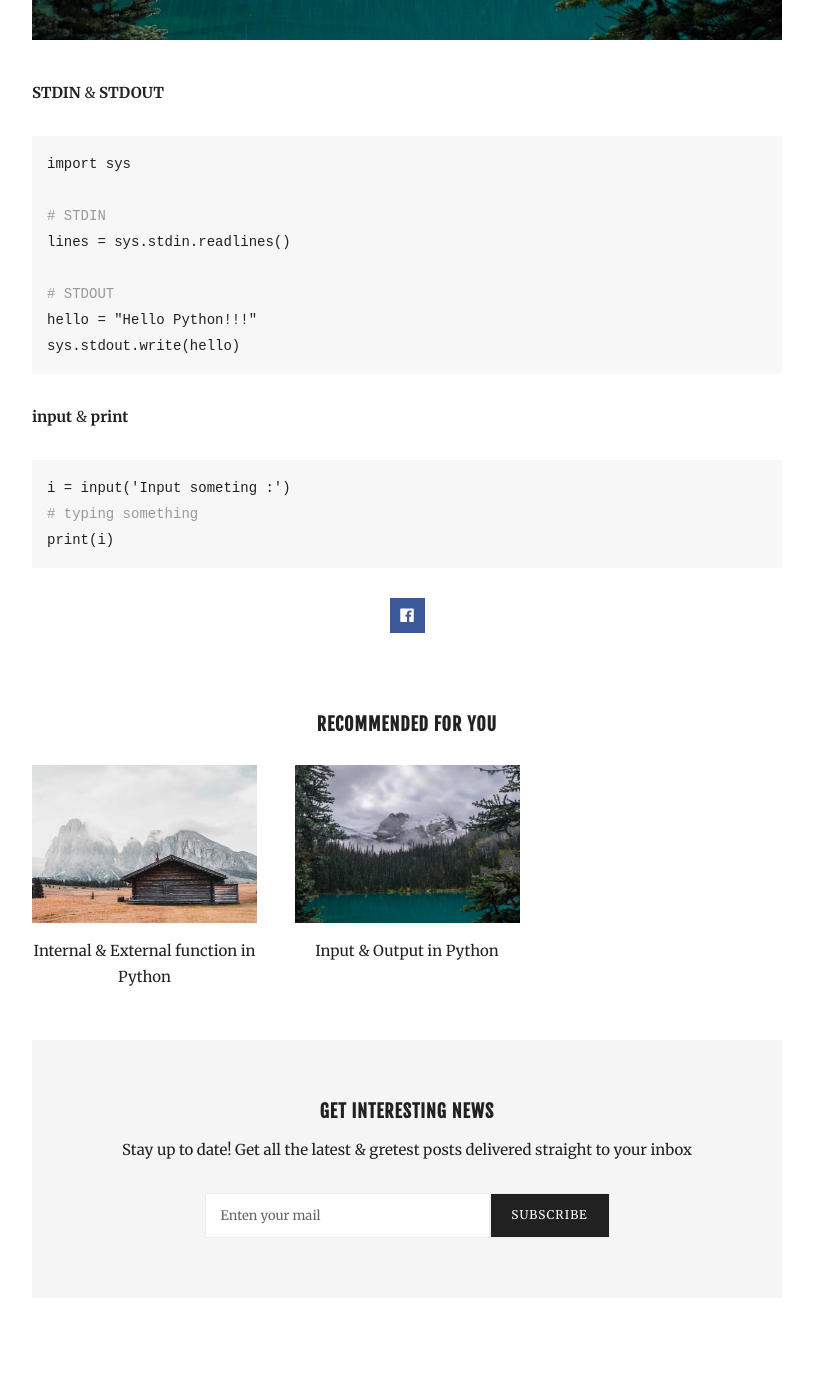
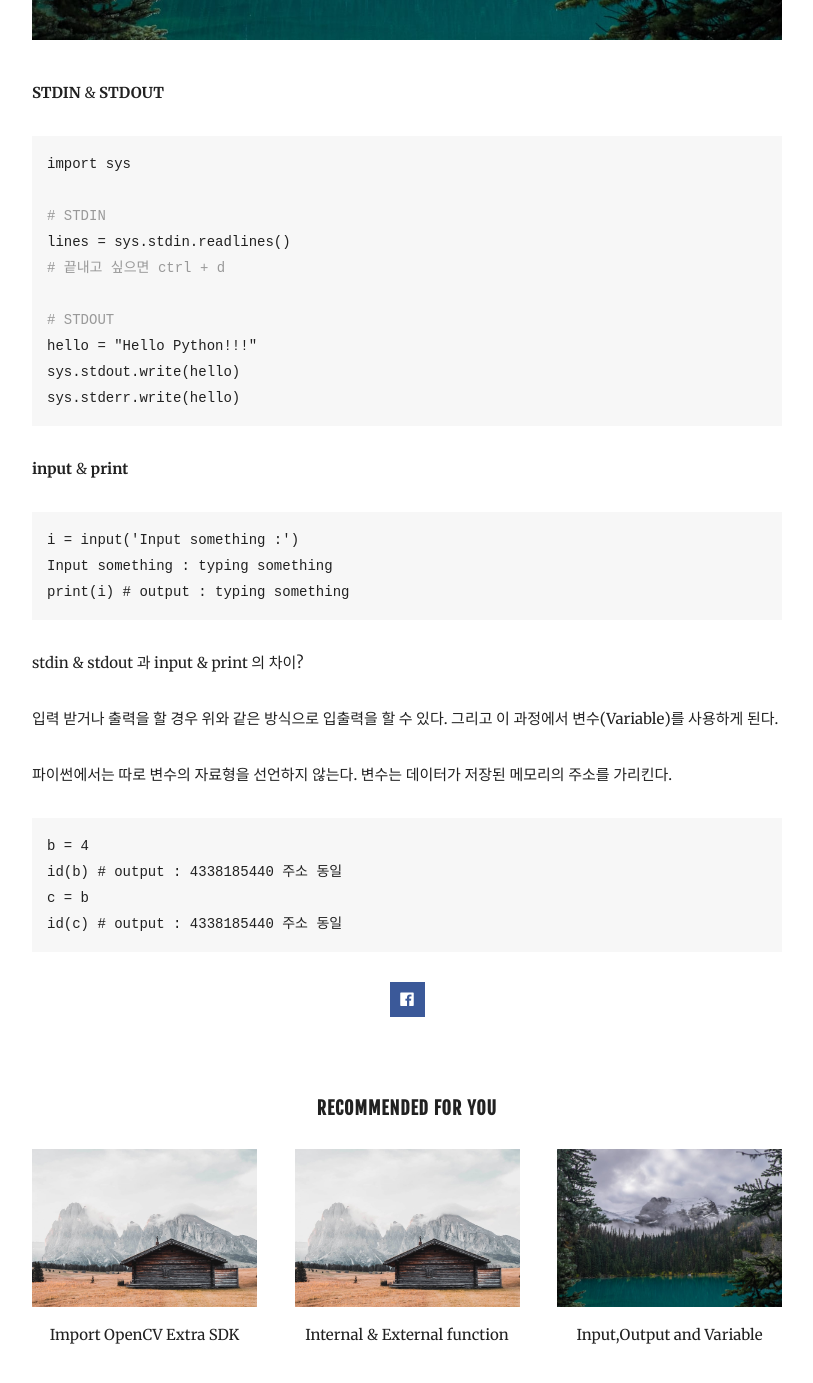
Before and after one commit to captwk5/captwk5.github.io, a Jekyll site: the page built from _posts/2020-05-17-first-posting.md, in a window 1280 px wide and 1400 px high, scrolled down 772 px. Shown: the top 1383 px of the window, without its empty margins (233-1046 px from the left). Built offline with Jekyll 4.4.1, drawn with Linux system fonts in a browser that asks for light colours; nearby versions of some CDN libraries; comment, search, counter and statistics services are not loaded; some of the changed text lies outside the part shown.

Commit message:
post edit and add

```diff
--- a/_posts/2020-05-17-first-posting.md
+++ b/_posts/2020-05-17-first-posting.md
@@ -1,9 +1,9 @@
 ---
 layout: post
-title:  Input & Output in Python
+title:  Input,Output and Variable
 date:   2020-05-17
 image:  images/03.jpg
-tags:   [Development, Python]
+tags:   [Development_Python]
 ---
 **STDIN** & **STDOUT**
 
@@ -13,10 +13,12 @@ import sys
 
 # STDIN
 lines = sys.stdin.readlines()
+# 끝내고 싶으면 ctrl + d
 
 # STDOUT
 hello = "Hello Python!!!"
 sys.stdout.write(hello)
+sys.stderr.write(hello)
 
 {% endhighlight %}
 
@@ -24,8 +26,25 @@ sys.stdout.write(hello)
 
 {% highlight markdown %}
 
-i = input('Input someting :')
-# typing something
-print(i)
+i = input('Input something :')
+Input something : typing something
+print(i) # output : typing something
 
 {% endhighlight %}
+
+stdin & stdout 과 input & print 의 차이?
+
+
+입력 받거나 출력을 할 경우 위와 같은 방식으로 입출력을 할 수 있다.
+그리고 이 과정에서 변수(Variable)를 사용하게 된다.
+
+파이썬에서는 따로 변수의 자료형을 선언하지 않는다. 변수는 데이터가 저장된 메모리의 주소를 가리킨다.
+
+{% highlight markdown %}
+
+b = 4
+id(b) # output : 4338185440 주소 동일
+c = b
+id(c) # output : 4338185440 주소 동일
+
+{% endhighlight %}
--- a/_posts/2020-05-17-second-posting.md
+++ b/_posts/2020-05-17-second-posting.md
@@ -1,9 +1,9 @@
 ---
 layout: post
-title:  Internal & External function in Python
+title:  Internal & External function
 date:   2020-05-17
 image:  images/08.jpg
-tags:   [Development, Python, os]
+tags:   [Development_Python]
 ---
 
 **내장함수**
```
Also changed, not shown: _posts/2020-05-19-opencv-extra.md (added, +33 -0 lines).
